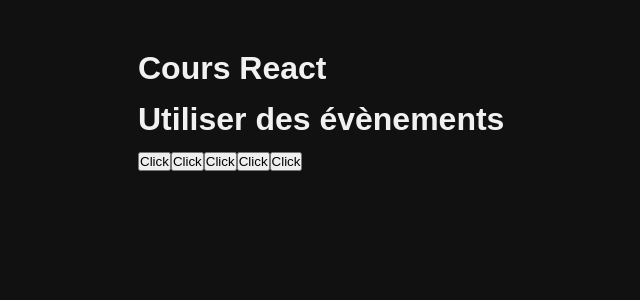
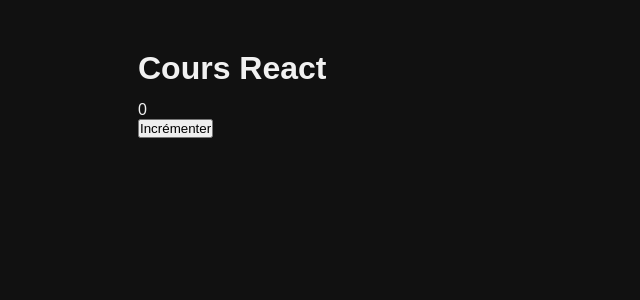
Before and after one commit to Mr-FERRAT/react-formation, a React (Vite) app in the folder 04 - Les bases de React/001 3.Les-bases-de-React/3.Les-bases-de-React/: page / in a window 1280 px wide. Shown: the top 300 px of the page, without its empty margins (102-742 px from the left). Built offline with nearby package versions, Linux system fonts and the light colour scheme.

Commit message:
Le state

```diff
--- a/04 - Les bases de React/001 3.Les-bases-de-React/3.Les-bases-de-React/src/App.jsx
+++ b/04 - Les bases de React/001 3.Les-bases-de-React/3.Les-bases-de-React/src/App.jsx
@@ -1,4 +1,4 @@
-import Container from "./lessons/3.Utiliser-des-évènements/Container"
+import Container from "./lessons/4.Le-state/Container"
 
 function App() {
 
--- a/04 - Les bases de React/001 3.Les-bases-de-React/3.Les-bases-de-React/src/lessons/4.Le-state/Container.jsx
+++ b/04 - Les bases de React/001 3.Les-bases-de-React/3.Les-bases-de-React/src/lessons/4.Le-state/Container.jsx
@@ -1,8 +1,23 @@
+import { useState } from "react"
+
 export default function Container() {
+
+  const [count, setCount] = useState(0)
+  console.log("Mise à jour !")
+
+  function handleClick(){
+    // setCount(count+1)
+
+    // setCount(count => count+1)
+    // setCount(count => count+1)
+    // setCount(count => count+1)
+
+  }
 
   return (
     <div>
-      <h1>Le state</h1>
+      <p>{count}</p>
+      <button onClick={handleClick}>Incrémenter</button>
     </div>
   )
 }
```
Also changed, not shown: 1 other file (tests, documents, lock files or other folders).
